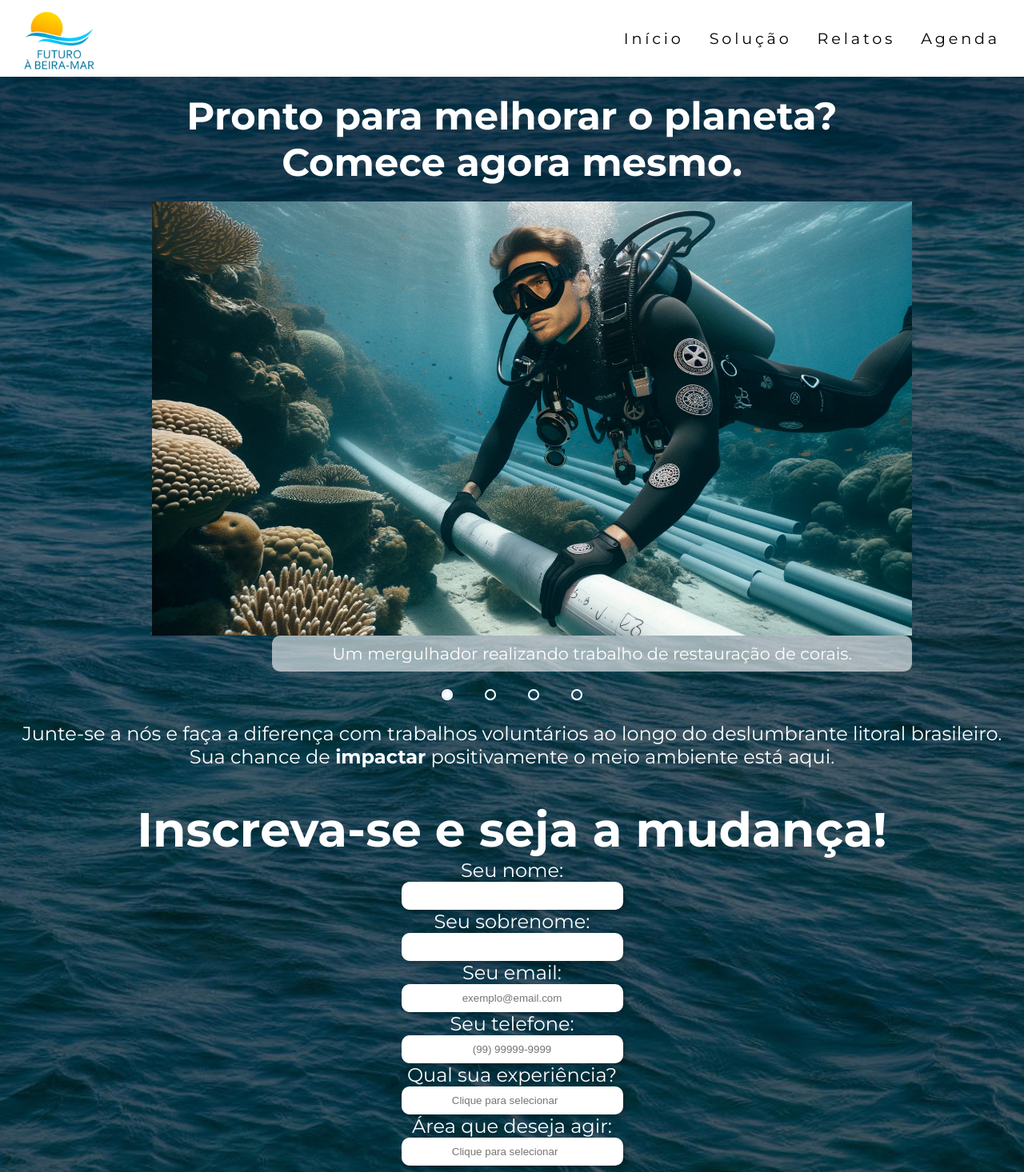
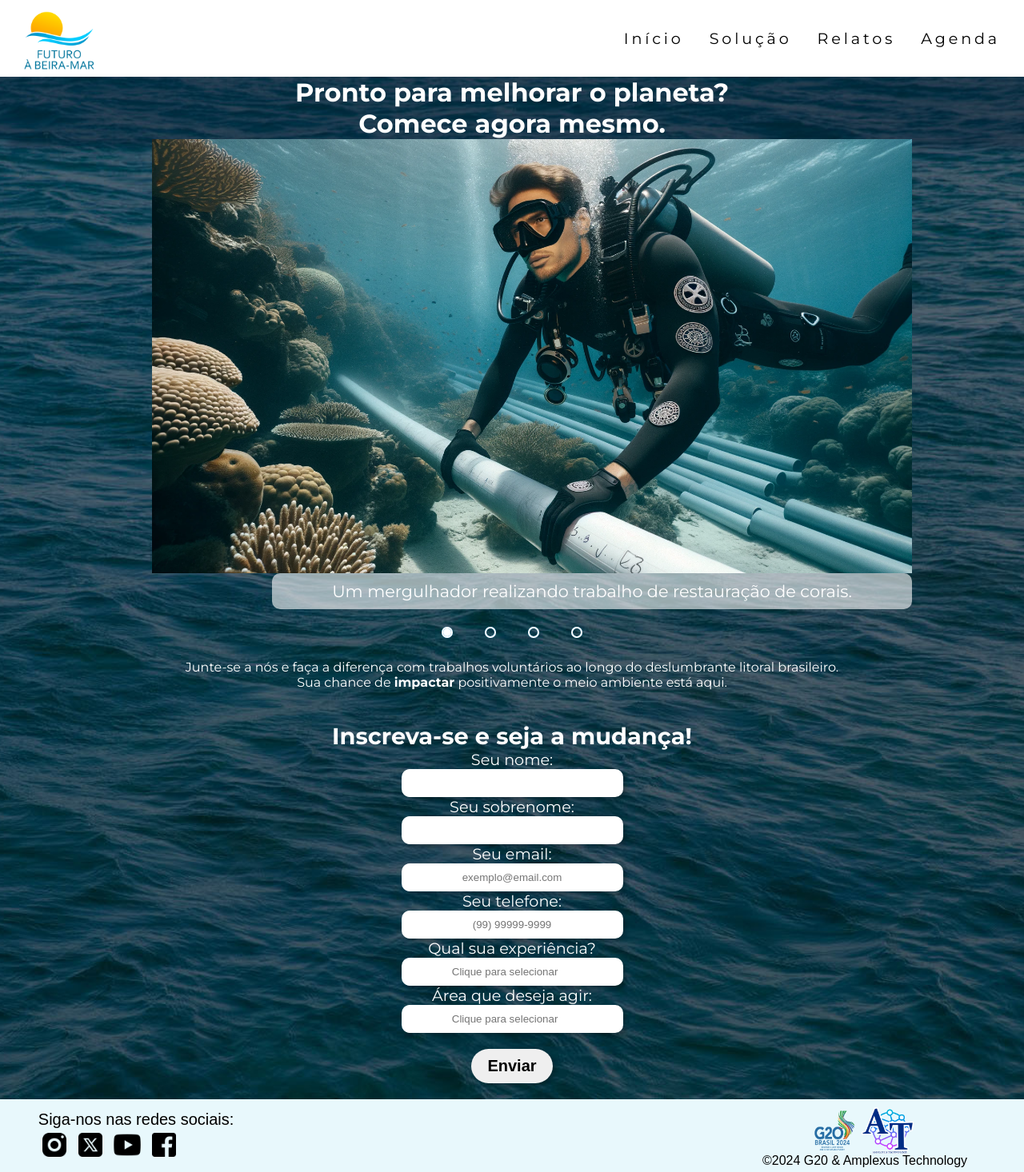
Before and after one commit to rtof06/GS-FrontEnd, a plain HTML site: page index.html in a window 1280 px wide. Shown: the top 1466 px of the page at 80% size. Drawn offline with Linux system fonts and the light colour scheme; a script that the page names is missing.

Commit message:
pagina solucao

```diff
--- a/css/index.css
+++ b/css/index.css
@@ -7,11 +7,11 @@
 .main-title {
    background-color: rgba(0, 24, 47, 0.4);
    box-shadow: 10px 10px 10px rgba(0, 24, 47, 0.5);
-   padding: 20px;
+   width: 100%;
 }
 
 .main-title h1{
-   font-size: 3rem;
+   font-size: 2rem;
 }
 
 .pictures {
@@ -130,20 +130,20 @@
 
 .description {
    padding-top: 4%;
-   font-size: 1.5rem;
+   font-size: 1rem;
 }
 
 .about {
    color: #FFF;
    text-align: center;
-   font-size: 2.5rem;
+   font-size: 1.2rem;
 }
 
 .form {
    display: flex;
    flex-direction: column;
    align-items: center;
-   font-size: 1.5rem;
+   font-size: 1.2rem;
 }
 
 .form input{
```
Also changed, not shown: css/solution.css (+1 -11 lines).
